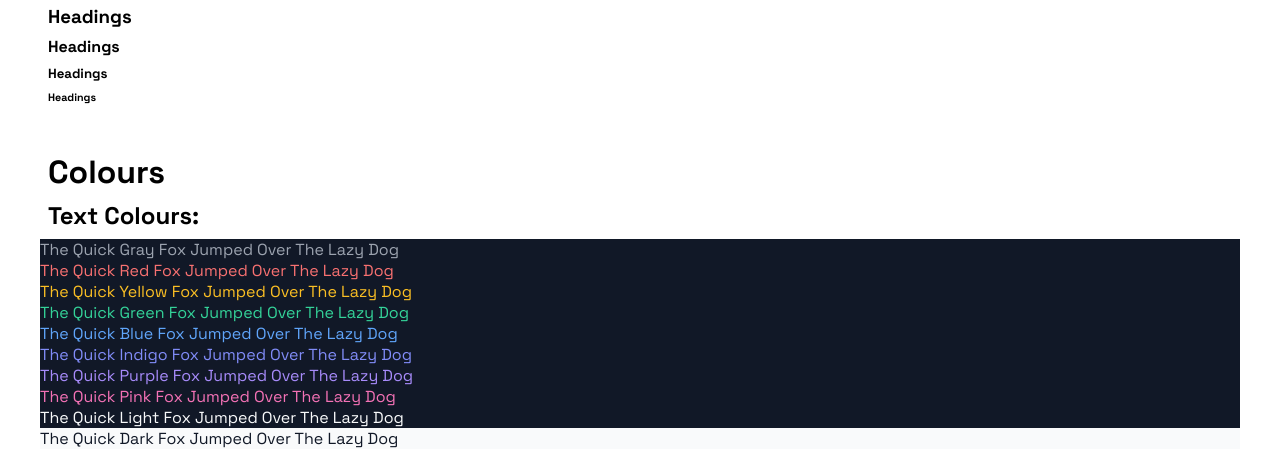
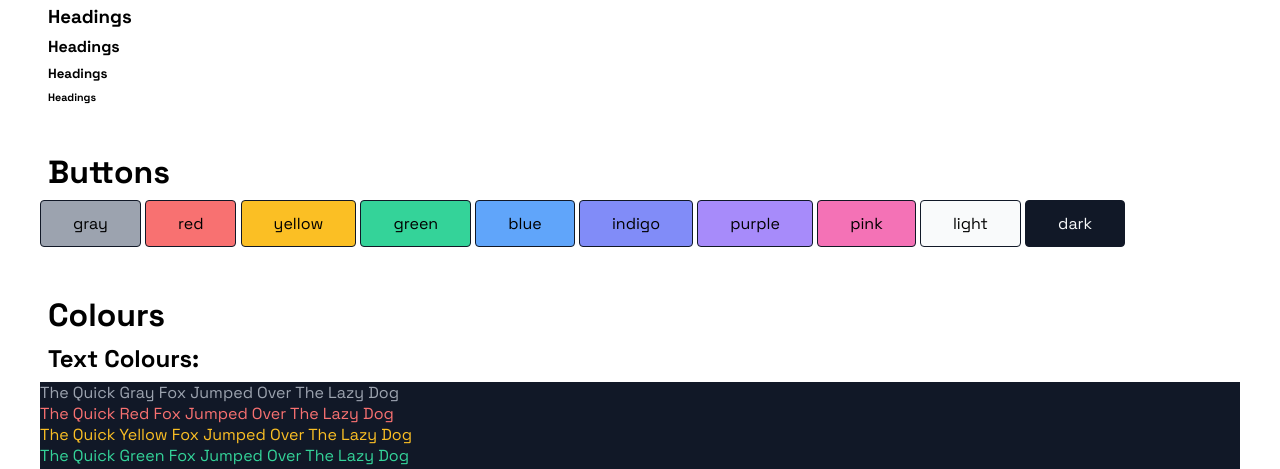
Before and after one commit to shah-a/few2.2-03-css-framework, a plain HTML site: page index.html in a window 1280 px wide. Shown: the part 577-1046 px from the top of the page. Drawn offline with nearby package versions, Linux system fonts and the light colour scheme; a web font is replaced by a local one.

Commit message:
[Added] buttons

```diff
--- a/index.html
+++ b/index.html
@@ -57,6 +57,21 @@
     <h6>Headings</h6>
   </section>
 
+  <!-- Buttons -->
+  <section class="buttons mb-3">
+    <h1>Buttons</h1>
+    <button type="button" class="btn btn-gray">gray</button>
+    <button type="button" class="btn btn-red">red</button>
+    <button type="button" class="btn btn-yellow">yellow</button>
+    <button type="button" class="btn btn-green">green</button>
+    <button type="button" class="btn btn-blue">blue</button>
+    <button type="button" class="btn btn-indigo">indigo</button>
+    <button type="button" class="btn btn-purple">purple</button>
+    <button type="button" class="btn btn-pink">pink</button>
+    <button type="button" class="btn btn-light">light</button>
+    <button type="button" class="btn btn-dark">dark</button>
+  </section>
+
   <!-- Colours -->
   <section class="colours mb-3">
     <h1>Colours</h1>
--- a/style.css
+++ b/style.css
@@ -138,6 +138,61 @@ a:hover {
   color: var(--yellow);
 }
 
+/* Buttons */
+
+.btn {
+  font-family: inherit;
+  font-size: 1rem;
+  padding: 0.75rem 2rem;
+  border: 1px solid var(--dark);
+  border-radius: 0.25rem;
+  cursor: pointer;
+  transition: background-color 150ms;
+}
+
+.btn:hover {
+  background-color: var(--light);
+}
+
+.btn-gray {
+  background-color: var(--gray);
+}
+.btn-red {
+  background-color: var(--red);
+}
+.btn-yellow {
+  background-color: var(--yellow);
+}
+.btn-green {
+  background-color: var(--green);
+}
+.btn-blue {
+  background-color: var(--blue);
+}
+.btn-indigo {
+  background-color: var(--indigo);
+}
+.btn-purple {
+  background-color: var(--purple);
+}
+.btn-pink {
+  background-color: var(--pink);
+}
+.btn-light {
+  background-color: var(--light);
+}
+.btn-light:hover {
+  color: var(--light);
+  background-color: var(--dark);
+}
+.btn-dark {
+  color: var(--light);
+  background-color: var(--dark);
+}
+.btn-dark:hover {
+  color: var(--dark);
+}
+
 /* Colours */
 
 .text-gray {
```
